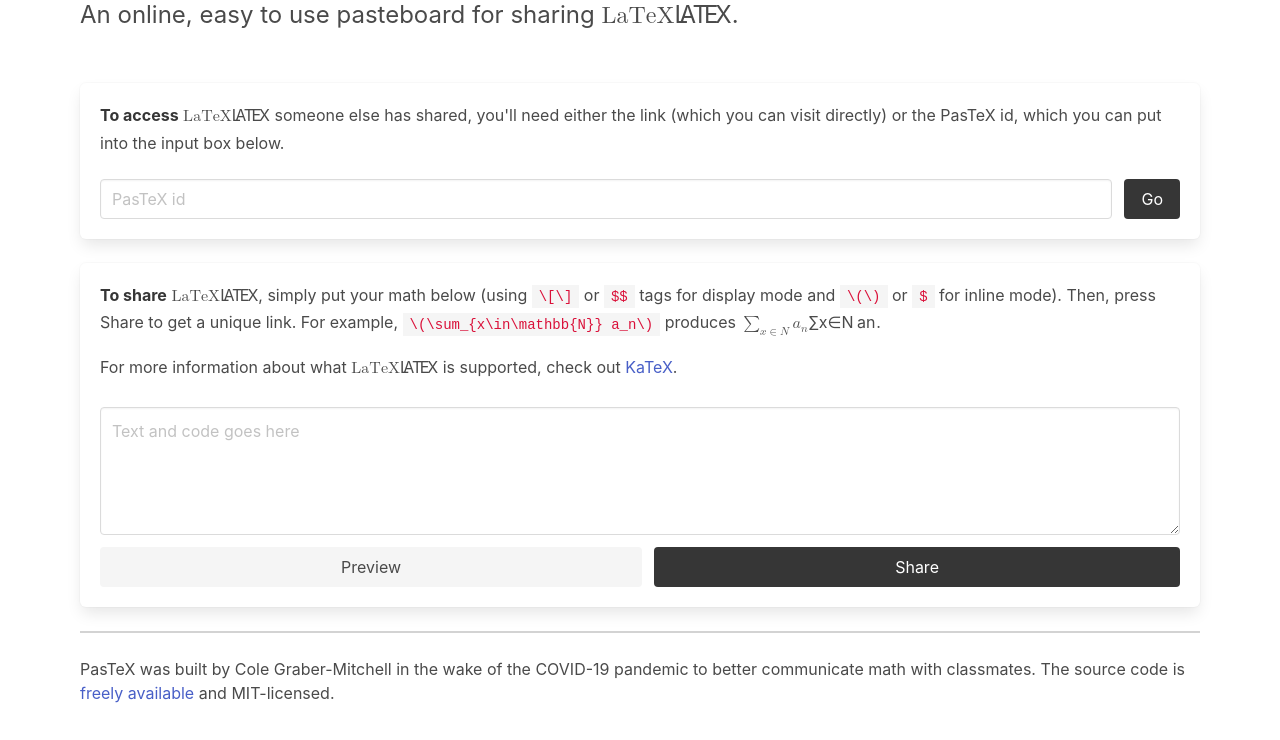
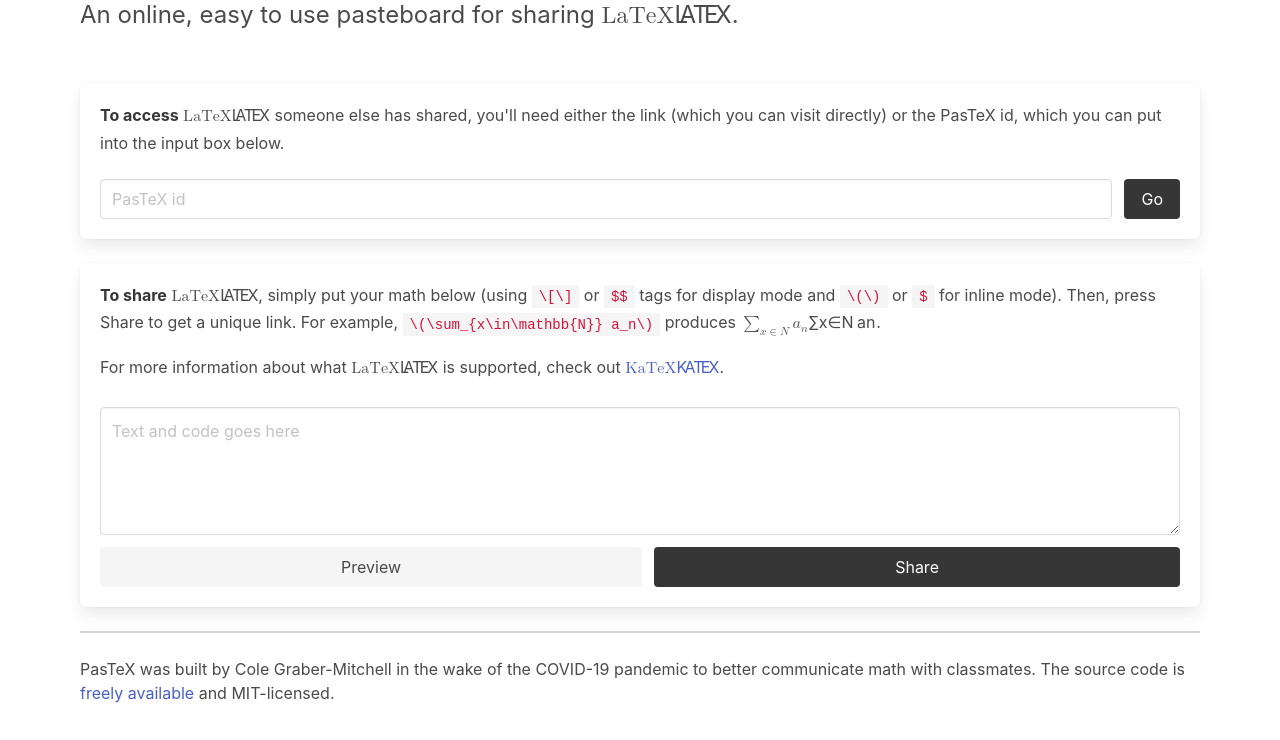
Before and after one commit to cgm616/pastex, a website built with webpack: page public/index.html in a window 1280 px wide. Shown: the part 106-846 px from the top of the page. Built offline with nearby package versions, Linux system fonts and the light colour scheme.

Commit message:
Change KaTeX link to be fancy!

```diff
--- a/public/index.html
+++ b/public/index.html
@@ -58,7 +58,7 @@
                             <strong>To share</strong> \(\LaTeX\), simply put your math below (using <code>\[\]</code> or <code>$$</code> tags for display mode and <code>\(\)</code> or <code>$</code> for inline mode). Then, press Share to get a unique link.
                             For example, <code>\(\sum_{x\in\mathbb{N}} a_n\)</code> produces \(\sum_{x\in\mathbb{N}} a_n\).
                         </p>
-                        <p>For more information about what \(\LaTeX\) is supported, check out <a href="https://katex.org/docs/supported.html">KaTeX</a>.</p>
+                        <p>For more information about what \(\LaTeX\) is supported, check out <a href="https://katex.org/docs/supported.html">\(\KaTeX\)</a>.</p>
                     </div>
                     <div class="field">
                         <div class="control">
```
